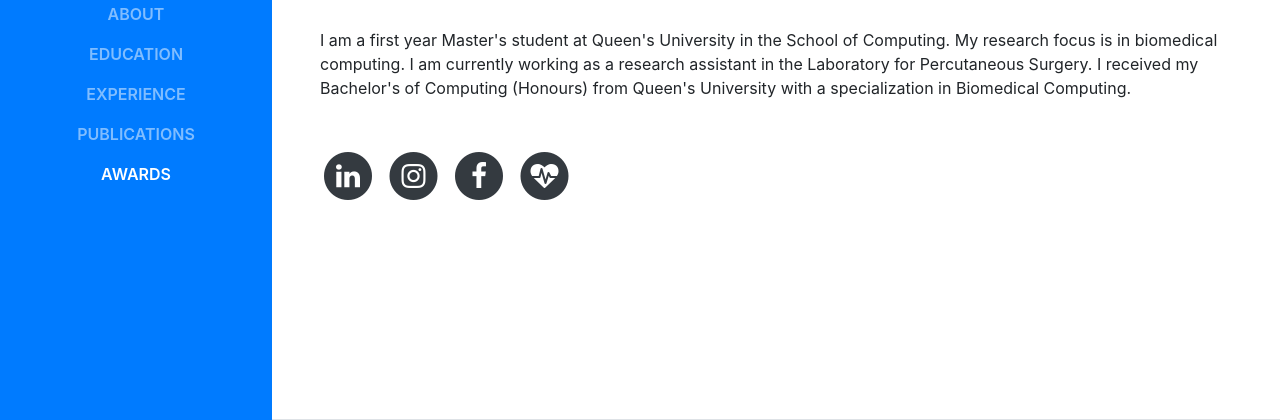
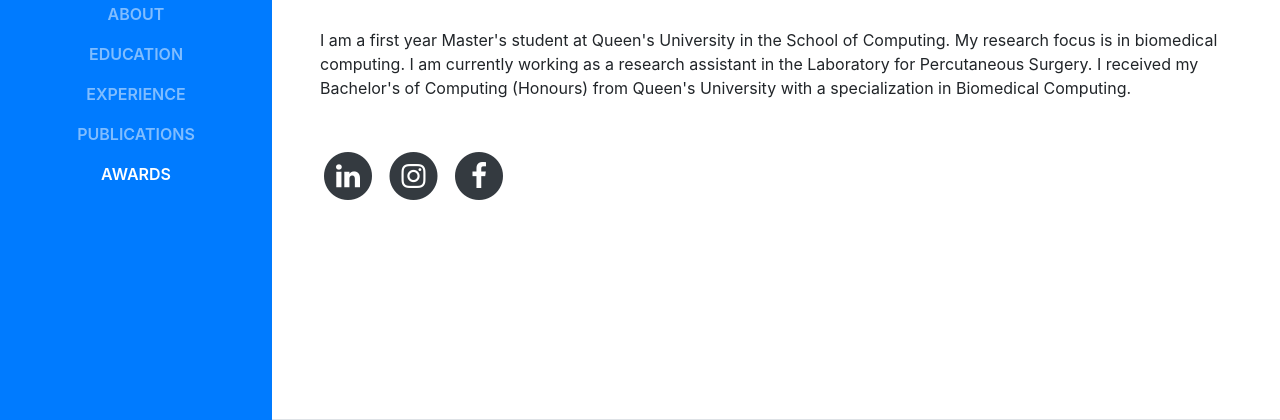
Before and after one commit to GraceUnderwood/GraceUnderwood.github.io, a website with bundled scripts: page index.html in a window 1280 px wide. Shown: the part 380-800 px from the top of the page. Built offline with nearby package versions, Linux system fonts and the light colour scheme; a web font is replaced by a local one.

Commit message:
Removed Perk Lab link

```diff
--- a/index.html
+++ b/index.html
@@ -95,14 +95,7 @@
                 </span>
               </a>
             </li>
-            <li class="list-inline-item">
-              <a href="http://perk.cs.queensu.ca/">
-                <span class="fa-stack fa-lg">
-                  <i class="fa fa-circle fa-stack-2x"></i>
-                  <i class="fa fa-heartbeat fa-stack-1x fa-inverse"></i>
-                </span>
-              </a>
-            </li>
+
           </ul>
         </div>
       </section>
```
